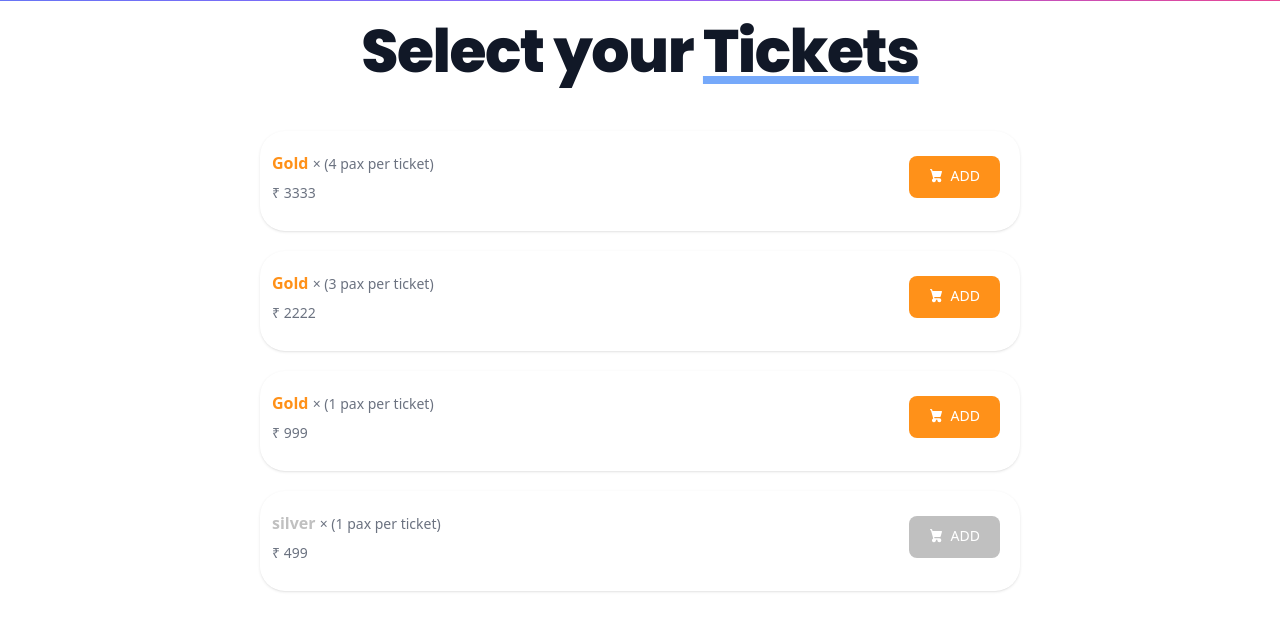
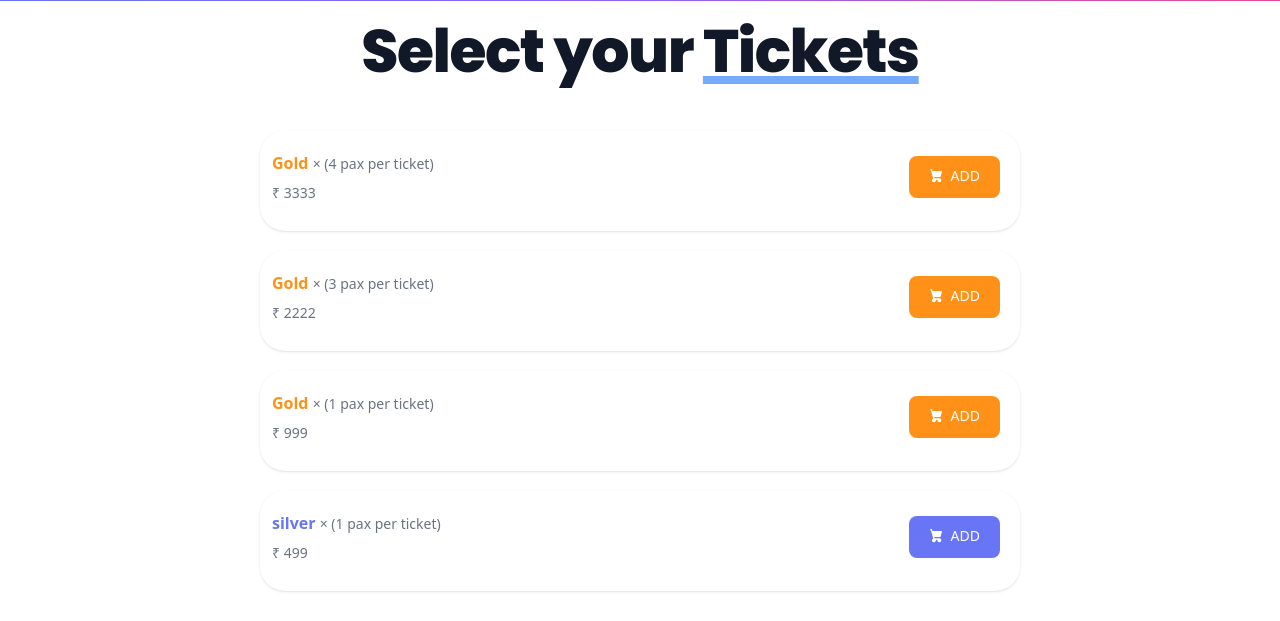
Before and after one commit to mojgenie/omg, an Astro site: page / in a window 1280 px wide. Shown: the part 445-1066 px from the top of the page. Built offline with nearby package versions, Linux system fonts and the light colour scheme; Astro itself is replaced by a stand-in of ours.

Commit message:
button color changed

```diff
--- a/src/components/TicketLabel.jsx
+++ b/src/components/TicketLabel.jsx
@@ -23,7 +23,7 @@ function TicketLabel({
             <div>
                 <h2
                     className={`text-md font-extrabold ${
-                        gold ? "text-[#FF9119]" : "text-[#C0C0C0]"
+                        gold ? "text-[#FF9119]" : "text-indigo-500"
                     }`}
                 >
                     {title}
@@ -57,7 +57,7 @@ function TicketLabel({
                             ? "bg-[#FF9119] hover:bg-[#FF9119]/80"
                             : silver &&
                               (active === null || active === undefined)
-                            ? "bg-[#C0C0C0] hover:bg-[#C0C0C0]/80"
+                            ? "bg-indigo-500 hover:bg-indigo-500/80"
                             : "bg-[#EAECEC] hover:bg-[#EAECEC]/80"
                     }   font-medium rounded-lg text-sm px-5 py-2.5 text-center dark:hover:bg-[#FF9119]/80 dark:focus:ring-[#FF9119]/40 me-2 mb-2`}
                 >
@@ -83,7 +83,7 @@ function TicketLabel({
                     className={`text-white ${
                         gold
                             ? "bg-[#FF9119] hover:bg-[#FF9119]/80"
-                            : "bg-[#C0C0C0] hover:bg-[#C0C0C0]/80"
+                            : "bg-indigo-500 hover:bg-indigo-500/80"
                     } focus:ring-4 focus:outline-none focus:ring-[#FF9119]/50 font-medium rounded-lg text-sm text-center dark:hover:bg-[#FF9119]/80 dark:focus:ring-[#FF9119]/40 me-2 mb-2 `}
                 >
                     <div className="inline-flex items-center gap-1">
```
